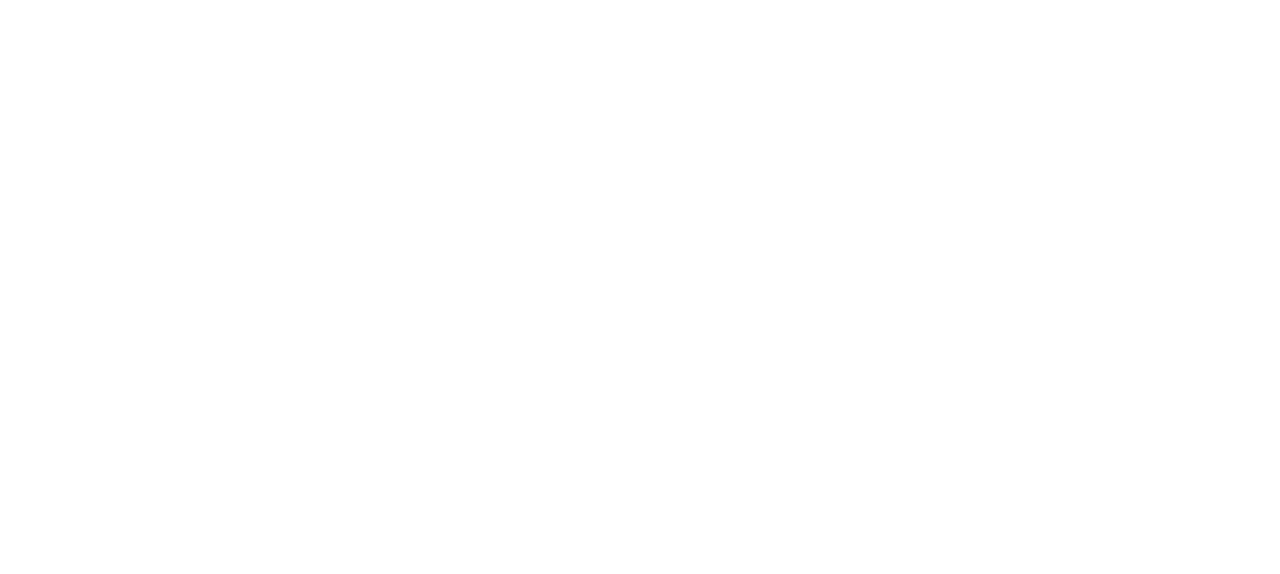
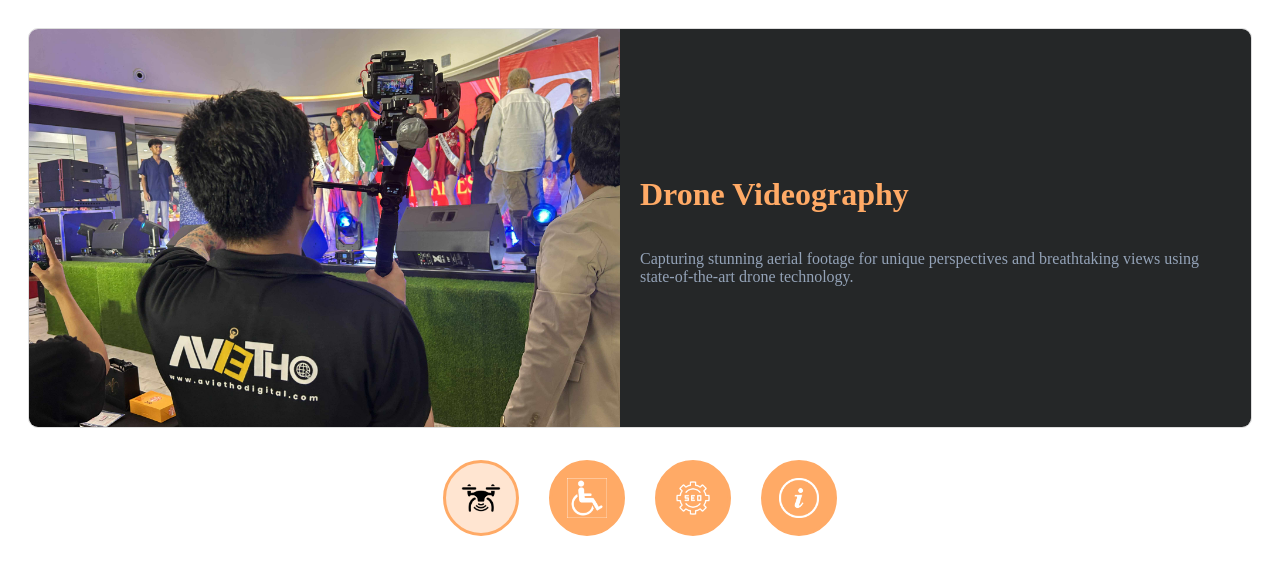
Before and after one commit to RicRicRicRicRicRic/AviethoDigital_OJT_web, an Astro site in the folder frontend/: page /services_sections/specialized in a window 1280 px wide. Built offline with nearby package versions, Linux system fonts and the light colour scheme; Astro itself is replaced by a stand-in of ours.

Commit message:
Services complete

```diff
--- a/frontend/src/pages/services_sections/specialized.astro
+++ b/frontend/src/pages/services_sections/specialized.astro
@@ -0,0 +1,105 @@
+---
+import { IMAGES } from '../../data/assets.js';
+const services = IMAGES.page_services;
+const icons = IMAGES.icon;
+---
+
+<div class="container">
+  <div class="top-div">
+    <div class="box active" id="spec-box-1">
+      <img src={services.spec_dr.src} alt="Drone Videography" />
+      <div class="content"><h1>Drone Videography</h1><p>Capturing stunning aerial footage for unique perspectives and breathtaking views using state-of-the-art drone technology.</p></div>
+    </div>
+    <div class="box" id="spec-box-2">
+      <img src={services.spec_acc.src} alt="Accessibility Services" />
+      <div class="content"><h1>Accessibility Services</h1><p>Providing closed captioning, subtitles, and audio descriptions for videos to meet accessibility standards.</p></div>
+    </div>
+    <div class="box" id="spec-box-3">
+      <img src={services.spec_vid.src} alt="Video Marketing and SEO" />
+      <div class="content"><h1>Video Marketing and SEO</h1><p>Optimizing videos for search engines, analyzing video performance, and managing video advertising campaigns.</p></div>
+    </div>
+    <div class="box" id="spec-box-4">
+      <img src={services.spec_info.src} alt="Infographics and Infonarrative Videos" />
+      <div class="content"><h1>Infographics and Infonarrative Videos</h1><p>Creating visually appealing and informative graphics that convey complex information in an accessible format.</p></div>
+    </div>
+  </div>
+
+  <div class="bottom-div">
+    <button class="active-btn" onclick="showBox('spec-box-1', this)"><img src={icons.icon_spec_drone.src} /></button>
+    <button onclick="showBox('spec-box-2', this)"><img src={icons.icon_spec_acc.src} /></button>
+    <button onclick="showBox('spec-box-3', this)"><img src={icons.icon_spec_seo.src} /></button>
+    <button onclick="showBox('spec-box-4', this)"><img src={icons.icon_spec_info.src} /></button>
+  </div>
+</div>
+
+
+<script is:inline>
+  function showBox(boxId, btnElement) {
+    const boxes = document.querySelectorAll('.box');
+    boxes.forEach(box => box.classList.remove('active'));
+    const buttons = document.querySelectorAll('.bottom-div button, .nav-buttons button');
+    buttons.forEach(btn => btn.classList.remove('active-btn'));
+    btnElement.classList.add('active-btn');
+    requestAnimationFrame(() => {
+      const target = document.getElementById(boxId);
+      if (target) target.classList.add('active');
+    });
+  }
+</script>
+
+<style>
+  .container {
+    display: flex; flex-direction: column; gap: 20px; padding: 20px; align-items: center;
+
+    .top-div {
+      width: 100%; height: 400px !important; position: relative; overflow: hidden;
+
+      .box {
+        box-sizing: border-box; position: absolute; top: 0; left: 0; width: 100%; height: 100%; background: #ffffff;
+        display: flex; border-radius: 10px; overflow: hidden;
+        opacity: 0; transform: translateX(20px); pointer-events: none; z-index: 1;
+        transition: opacity 0.5s ease-in-out, transform 0.5s ease-in-out;
+        border: 1px solid #ddd;
+
+        &.active { opacity: 1; transform: translateX(0); pointer-events: auto; z-index: 2; }
+
+        &:not(.active) { transform: translateX(-20px); }
+
+        img { width: 50%; height: 100%; object-fit: cover; }
+
+        .content {
+          width: 50%; padding: 20px; display: flex; flex-direction: column; justify-content: center;
+          background-color: #252728;
+          padding-right: 20px;
+          h1 { color: #ffaa66 !important; }
+          p {color: #94a3b8;}
+
+        }
+      }
+    }
+
+    .bottom-div {
+      display: flex; gap: 30px; height: 100px; align-items: center;
+
+      button {
+        padding: 35px; cursor: pointer; height: 60px; width: 60px;
+        background:#ffaa66 ; border: 3px solid #ffaa66; border-radius: 40px;
+        transition: all 0.3s ease; display: flex; align-items: center; justify-content: center;
+
+        img {
+          width: 40px; height: 40px; object-fit: contain; filter: brightness(0) invert(1); transition: filter 0.3s ease;
+        }
+      }
+
+      button.active-btn {
+        background: rgba(255, 170, 102, 0.3); border: 3px solid #ffaa66;
+        img { filter: brightness(1) invert(0); }
+      }
+
+      button:hover {
+        background: #ffaa66; box-shadow: 0 0 15px #ffaa66;
+        img { filter: brightness(1) invert(0); }
+      }
+    }
+  }
+</style>
```
Also changed, not shown: frontend/src/data/assets.js (+41 -13 lines), frontend/src/pages/services_sections/live_streaming.astro (+15 -15 lines), frontend/src/assets/icon/icon_ls_business.png (added), frontend/src/assets/icon/icon_ls_ent.png (added), frontend/src/assets/icon/icon_ls_gaming.png (added), frontend/src/assets/icon/icon_ls_live.png (added), frontend/src/assets/icon/icon_spec_acc.png (added), frontend/src/assets/icon/icon_spec_drone.png (added), frontend/src/assets/icon/icon_spec_info.png (added), frontend/src/assets/icon/icon_spec_seo.png (added), frontend/src/assets/imgs/ls_business.jpg (added), frontend/src/assets/imgs/ls_enterprise.jpg (added), frontend/src/assets/imgs/ls_gaming.jpg (added), frontend/src/assets/imgs/ls_scoial_media_streaming.jpg (added), 4 more files.
